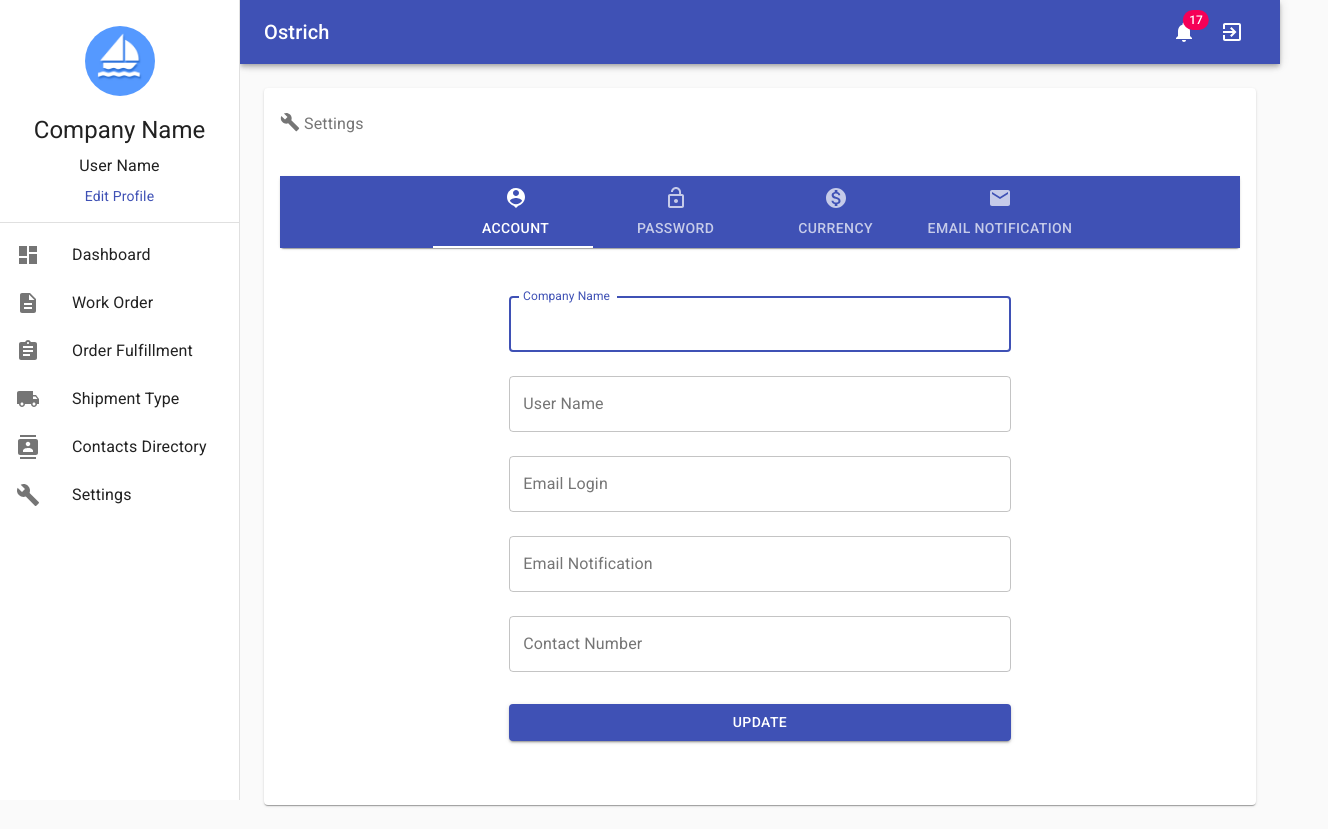
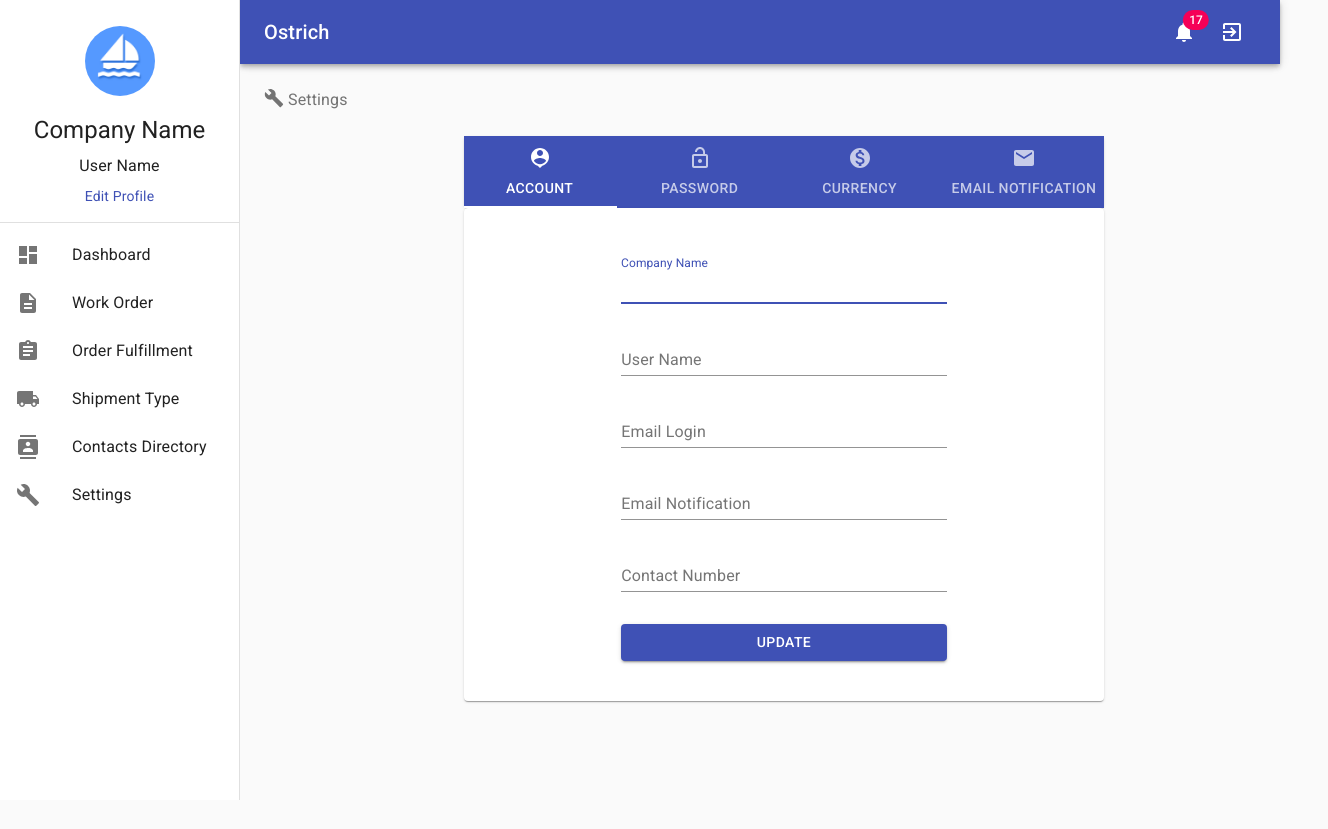
Before and after one commit to liyanarosliescs/ostrich-ui, a React (Create React App) app: page /shipper/setting in a window 1280 px wide. Shown: the whole page, 1328 px wide, since content can reach past the window. After the commit the page ends 800 px from the top, so only its background shows below. Built offline with nearby package versions, Linux system fonts and the light colour scheme.

Commit message:
change breadcrumb, tab, form style

```diff
--- a/src/components/ShipperSetting.js
+++ b/src/components/ShipperSetting.js
@@ -48,7 +48,9 @@ const useStyles = makeStyles(theme => ({
   tab: {
     flexGrow: 1,
     backgroundColor: theme.palette.background.paper,
-    marginTop: theme.spacing(5),
+    marginTop: theme.spacing(3),
+    marginLeft: theme.spacing(25),
+    marginRight: theme.spacing(25),
   },
   tabPanel: {
     backgroundColor: '#3f51b5',
@@ -99,7 +101,8 @@ const useStyles = makeStyles(theme => ({
     paddingBottom: theme.spacing(2),
   },
   paper: {
-    padding: theme.spacing(3, 2),
+    marginLeft: theme.spacing(25),
+    marginRight: theme.spacing(25),
   },
   breadIcon: {
     marginRight: theme.spacing(0.5),
@@ -284,7 +287,6 @@ function ShipperSetting(props) {
       </nav>
       <main className={classes.content}>
         <div className={classes.toolbar} />
-        <Paper className={classes.paper}>
         <Breadcrumbs separator="›" aria-label="breadcrumb">
           <Link color="inherit" href="/" onClick={handleClick} className={classes.breadLink}>
             <SettingsIcon className={classes.breadIcon} />
@@ -310,6 +312,7 @@ function ShipperSetting(props) {
 
           </Tabs>
         </Paper>
+        <Paper className={classes.paper}>
           <TabPanel value={value} index={0}>
             <Grid
               container
@@ -318,7 +321,6 @@ function ShipperSetting(props) {
               alignItems="center">
               <form className={classes.form} noValidate>
                 <TextField
-                  variant="outlined"
                   margin="normal"
                   fullWidth
                   id="company-name"
@@ -328,7 +330,6 @@ function ShipperSetting(props) {
                   autoFocus
                 />
                 <TextField
-                  variant="outlined"
                   margin="normal"
                   fullWidth
                   name="user-name"
@@ -338,7 +339,6 @@ function ShipperSetting(props) {
                   autoComplete="user-name"
                 />
                 <TextField
-                  variant="outlined"
                   margin="normal"
                   fullWidth
                   id="email-login"
@@ -347,7 +347,6 @@ function ShipperSetting(props) {
                   autoComplete="email-login"
                 />
                 <TextField
-                  variant="outlined"
                   margin="normal"
                   fullWidth
                   id="email-notification"
@@ -356,7 +355,6 @@ function ShipperSetting(props) {
                   autoComplete="email-notification"
                 />
                 <TextField
-                  variant="outlined"
                   margin="normal"
                   fullWidth
                   id="contact"
```
Lines whose indentation alone changed are shown as unchanged.
